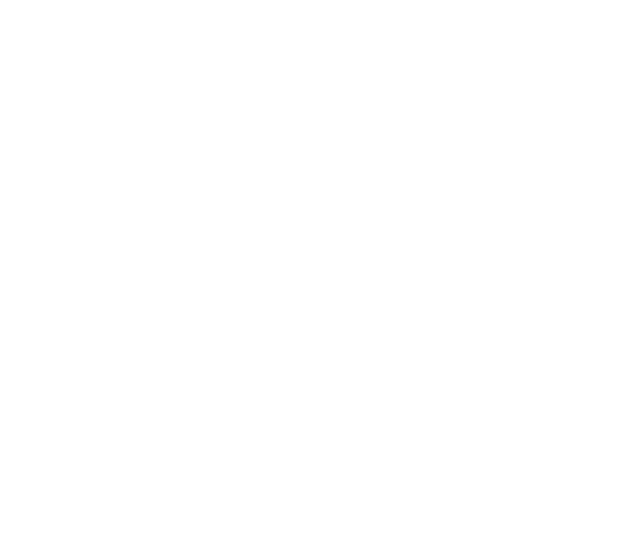
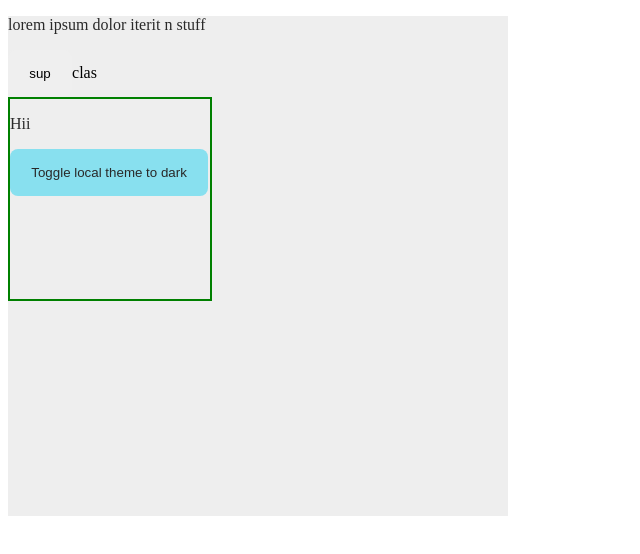
Before and after one commit to Akashlahane/Context-Theme-Toggler---Context-API-Intro-React-Context-API-Using-the-React-Co---t9jwvwh79jzu, a React app: page / in a window 1280 px wide. Shown: the top 554 px of the page, without its empty margins (0-640 px from the left). Built offline with nearby package versions, Linux system fonts and the light colour scheme.

Commit message:
Update ThemeProvider.js

```diff
--- a/src/components/ThemeProvider.js
+++ b/src/components/ThemeProvider.js
@@ -1,13 +1,24 @@
-import React from 'react';
+import React, { useState } from "react";
 
-const ThemeContext = React.createContext()
-const ThemeProvider = (props) =>{
+const ThemeContext = React.createContext();
 
-    return (
-        <React.Fragment>
+const ThemeProvider = (props) => {
+  const [theme, setTheme] = useState("light");
 
-        </React.Fragment>
-    )
-}
+  const initialTheme = {
+    theme,
+    toggleTheme: () => {
+      setTheme((oldTheme) => (oldTheme === "light" ? "dark" : "light"));
+    },
+  };
 
-export {ThemeProvider,ThemeContext}
+  return (
+    <React.Fragment>
+      <ThemeContext.Provider value={initialTheme}>
+        {props.children}
+      </ThemeContext.Provider>
+    </React.Fragment>
+  );
+};
+
+export { ThemeProvider, ThemeContext };
```
